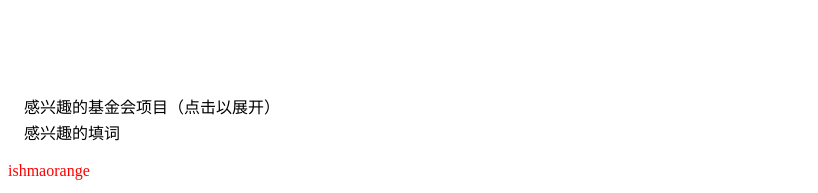
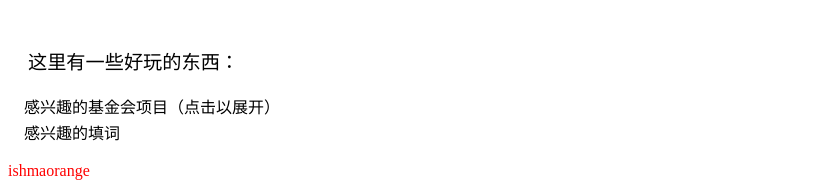
Before and after one commit to TinyTicky/TinyTicky.github.io, a plain HTML site: page index.html in a window 1280 px wide. Shown: the part 125-318 px from the top of the page, without its empty margins (0-818 px from the left). Drawn offline with Linux system fonts and the light colour scheme.

Commit message:
Update index.html

```diff
--- a/index.html
+++ b/index.html
@@ -29,7 +29,7 @@
 
 <p style="font-size: 50px;text-align: center;color: black;">小时的箱子</p>
 
-<p style="color: white;font-size: larger;margin-left: 20px;">这里有一些好玩的东西：</p>
+<p style="color: black;font-size: larger;margin-left: 20px;">这里有一些好玩的东西：</p>
 
 <div style="width:1000px;overflow: hidden;margin-left: 1em;">
 
```
